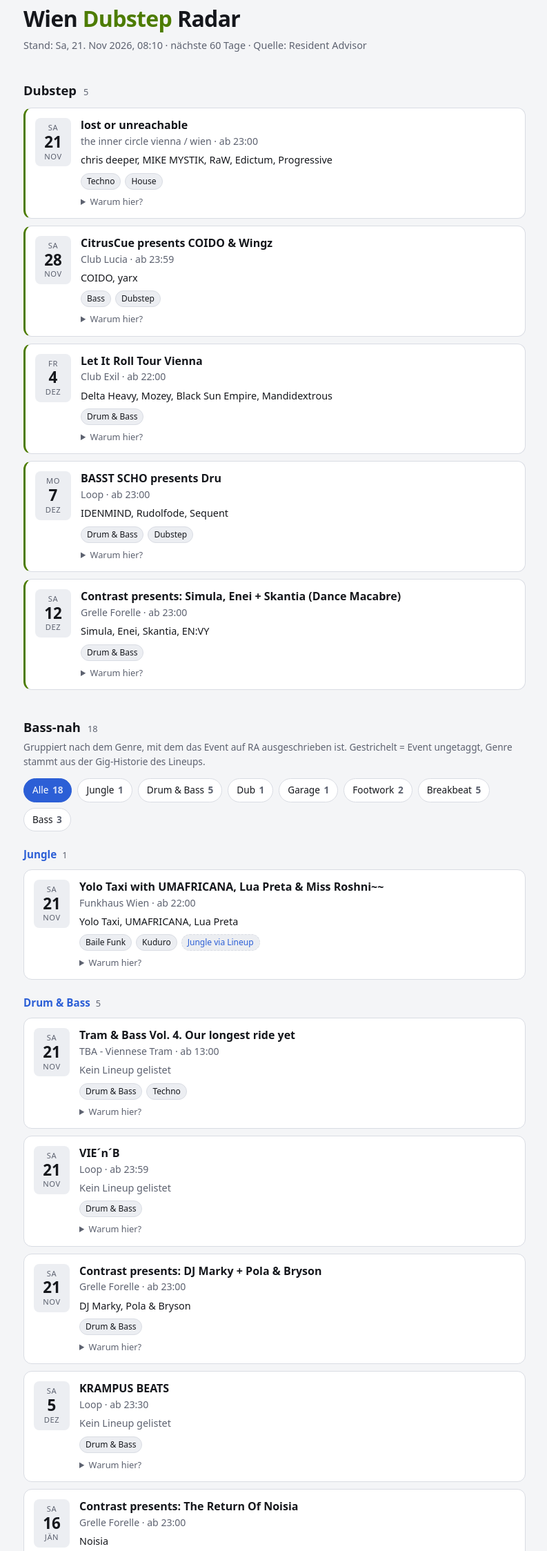
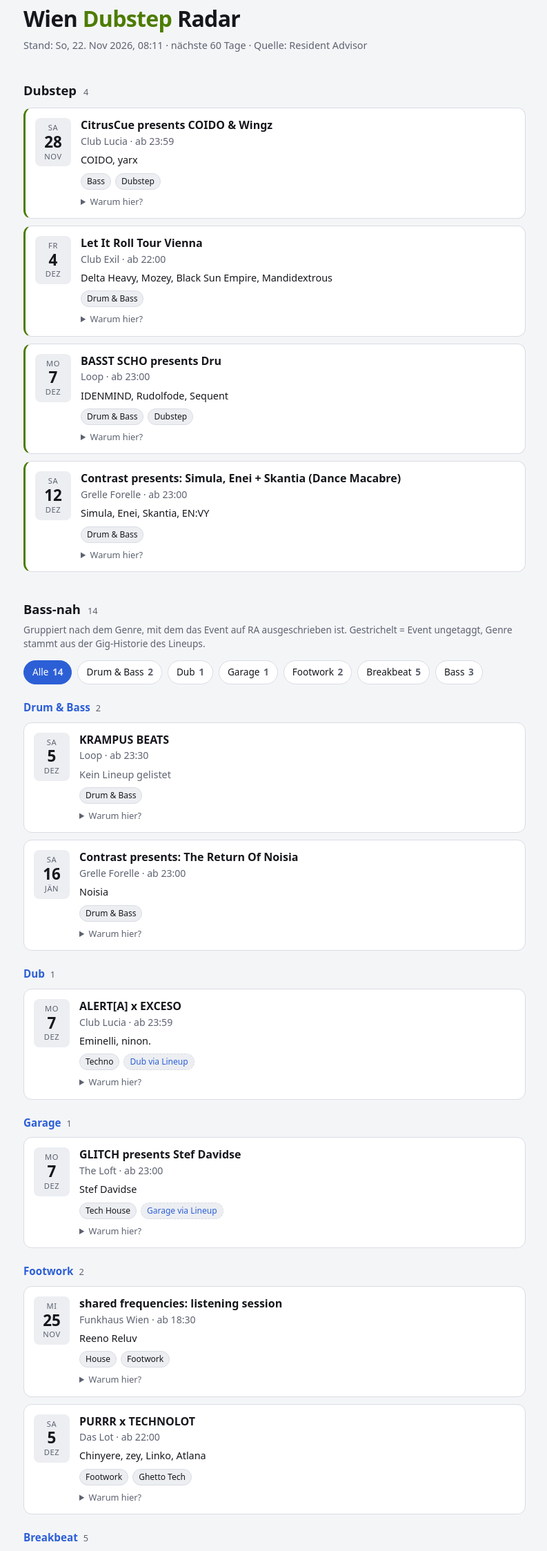
Before and after one commit to simsicode/wien-dubstep-radar, a plain HTML site: page docs/index.html in a window 1280 px wide. Shown: the part 29-2277 px from the top of the page at 69% size, without its empty margins (242-1035 px from the left). Drawn offline with Linux system fonts and the light colour scheme.

Commit message:
Update scan 2026-11-22

```diff
--- a/docs/index.html
+++ b/docs/index.html
@@ -66,22 +66,12 @@
 <main>
   <header>
     <h1>Wien <span>Dubstep</span> Radar</h1>
-    <p>Stand: Sa, 21. Nov 2026, 08:10 · nächste 60 Tage · Quelle: Resident Advisor</p>
+    <p>Stand: So, 22. Nov 2026, 08:11 · nächste 60 Tage · Quelle: Resident Advisor</p>
   </header>
 
   <section id="dubstep">
-    <h2>Dubstep <span class="count">5</span></h2>
+    <h2>Dubstep <span class="count">4</span></h2>
 
-      <article class="card" data-groups="">
-        <div class="date"><span class="wd">Sa</span><span class="day">21</span><span class="mon">Nov</span></div>
-        <div class="body">
-          <h3><a href="https://ra.co/events/2574334" target="_blank" rel="noopener">lost or unreachable</a></h3>
-          <p class="meta">the inner circle vienna / wien · ab 23:00</p>
-          <p class="lineup">chris deeper, MIKE MYSTIK, RaW, Edictum, Progressive</p>
-          <div class="chips"><span class="chip">Techno</span><span class="chip">House</span></div>
-          <details><summary>Warum hier?</summary><ul><li>Artist &#x27;RaW&#x27; hat 1x Dubstep in bisherigen RA-Gigs</li></ul></details>
-        </div>
-      </article>
       <article class="card" data-groups="bass">
         <div class="date"><span class="wd">Sa</span><span class="day">28</span><span class="mon">Nov</span></div>
         <div class="body">
@@ -125,50 +115,10 @@
   </section>
 
   <section id="bass">
-    <h2>Bass-nah <span class="count">18</span></h2>
+    <h2>Bass-nah <span class="count">14</span></h2>
     <p class="hint">Gruppiert nach dem Genre, mit dem das Event auf RA ausgeschrieben ist. Gestrichelt = Event ungetaggt, Genre stammt aus der Gig-Historie des Lineups.</p>
-    <div class="filters"><button class="filter active" data-filter="all">Alle <b>18</b></button><button class="filter" data-filter="jungle">Jungle <b>1</b></button><button class="filter" data-filter="drum---bass">Drum &amp; Bass <b>5</b></button><button class="filter" data-filter="dub">Dub <b>1</b></button><button class="filter" data-filter="garage">Garage <b>1</b></button><button class="filter" data-filter="footwork">Footwork <b>2</b></button><button class="filter" data-filter="breakbeat">Breakbeat <b>5</b></button><button class="filter" data-filter="bass">Bass <b>3</b></button></div>
-    <section class="group" data-group="jungle"><h3 class="group-title">Jungle <span class="count">1</span></h3>
-      <article class="card" data-groups="jungle">
-        <div class="date"><span class="wd">Sa</span><span class="day">21</span><span class="mon">Nov</span></div>
-        <div class="body">
-          <h3><a href="https://ra.co/events/2579685" target="_blank" rel="noopener">Yolo Taxi with UMAFRICANA, Lua Preta &amp; Miss Roshni~~</a></h3>
-          <p class="meta">Funkhaus Wien · ab 22:00</p>
-          <p class="lineup">Yolo Taxi, UMAFRICANA, Lua Preta</p>
-          <div class="chips"><span class="chip">Baile Funk</span><span class="chip">Kuduro</span><span class="chip ghost" title="Event selbst nicht so getaggt">Jungle via Lineup</span></div>
-          <details><summary>Warum hier?</summary><ul><li>Artist &#x27;UMAFRICANA&#x27; bass-nahe Historie: Jungle</li></ul></details>
-        </div>
-      </article></section><section class="group" data-group="drum---bass"><h3 class="group-title">Drum &amp; Bass <span class="count">5</span></h3>
-      <article class="card" data-groups="drum---bass">
-        <div class="date"><span class="wd">Sa</span><span class="day">21</span><span class="mon">Nov</span></div>
-        <div class="body">
-          <h3><a href="https://ra.co/events/2586292" target="_blank" rel="noopener">Tram &amp; Bass Vol. 4. Our longest ride yet</a></h3>
-          <p class="meta">TBA - Viennese Tram · ab 13:00</p>
-          <p class="lineup"><span class="muted">Kein Lineup gelistet</span></p>
-          <div class="chips"><span class="chip">Drum &amp; Bass</span><span class="chip">Techno</span></div>
-          <details><summary>Warum hier?</summary><ul><li>RA-Genre-Tag(s) des Events bass-nah: Drum &amp; Bass</li></ul></details>
-        </div>
-      </article>
-      <article class="card" data-groups="drum---bass">
-        <div class="date"><span class="wd">Sa</span><span class="day">21</span><span class="mon">Nov</span></div>
-        <div class="body">
-          <h3><a href="https://ra.co/events/2581003" target="_blank" rel="noopener">VIE´n´B</a></h3>
-          <p class="meta">Loop · ab 23:59</p>
-          <p class="lineup"><span class="muted">Kein Lineup gelistet</span></p>
-          <div class="chips"><span class="chip">Drum &amp; Bass</span></div>
-          <details><summary>Warum hier?</summary><ul><li>RA-Genre-Tag(s) des Events bass-nah: Drum &amp; Bass</li></ul></details>
-        </div>
-      </article>
-      <article class="card" data-groups="drum---bass">
-        <div class="date"><span class="wd">Sa</span><span class="day">21</span><span class="mon">Nov</span></div>
-        <div class="body">
-          <h3><a href="https://ra.co/events/2585331" target="_blank" rel="noopener">Contrast presents: DJ Marky + Pola &amp; Bryson</a></h3>
-          <p class="meta">Grelle Forelle · ab 23:00</p>
-          <p class="lineup">DJ Marky, Pola &amp; Bryson</p>
-          <div class="chips"><span class="chip">Drum &amp; Bass</span></div>
-          <details><summary>Warum hier?</summary><ul><li>RA-Genre-Tag(s) des Events bass-nah: Drum &amp; Bass</li></ul></details>
-        </div>
-      </article>
+    <div class="filters"><button class="filter active" data-filter="all">Alle <b>14</b></button><button class="filter" data-filter="drum---bass">Drum &amp; Bass <b>2</b></button><button class="filter" data-filter="dub">Dub <b>1</b></button><button class="filter" data-filter="garage">Garage <b>1</b></button><button class="filter" data-filter="footwork">Footwork <b>2</b></button><button class="filter" data-filter="breakbeat">Breakbeat <b>5</b></button><button class="filter" data-filter="bass">Bass <b>3</b></button></div>
+    <section class="group" data-group="drum---bass"><h3 class="group-title">Drum &amp; Bass <span class="count">2</span></h3>
       <article class="card" data-groups="drum---bass">
         <div class="date"><span class="wd">Sa</span><span class="day">5</span><span class="mon">Dez</span></div>
         <div class="body">
```
Also changed, not shown: data/artist_genre_cache.json, 1 other file.
